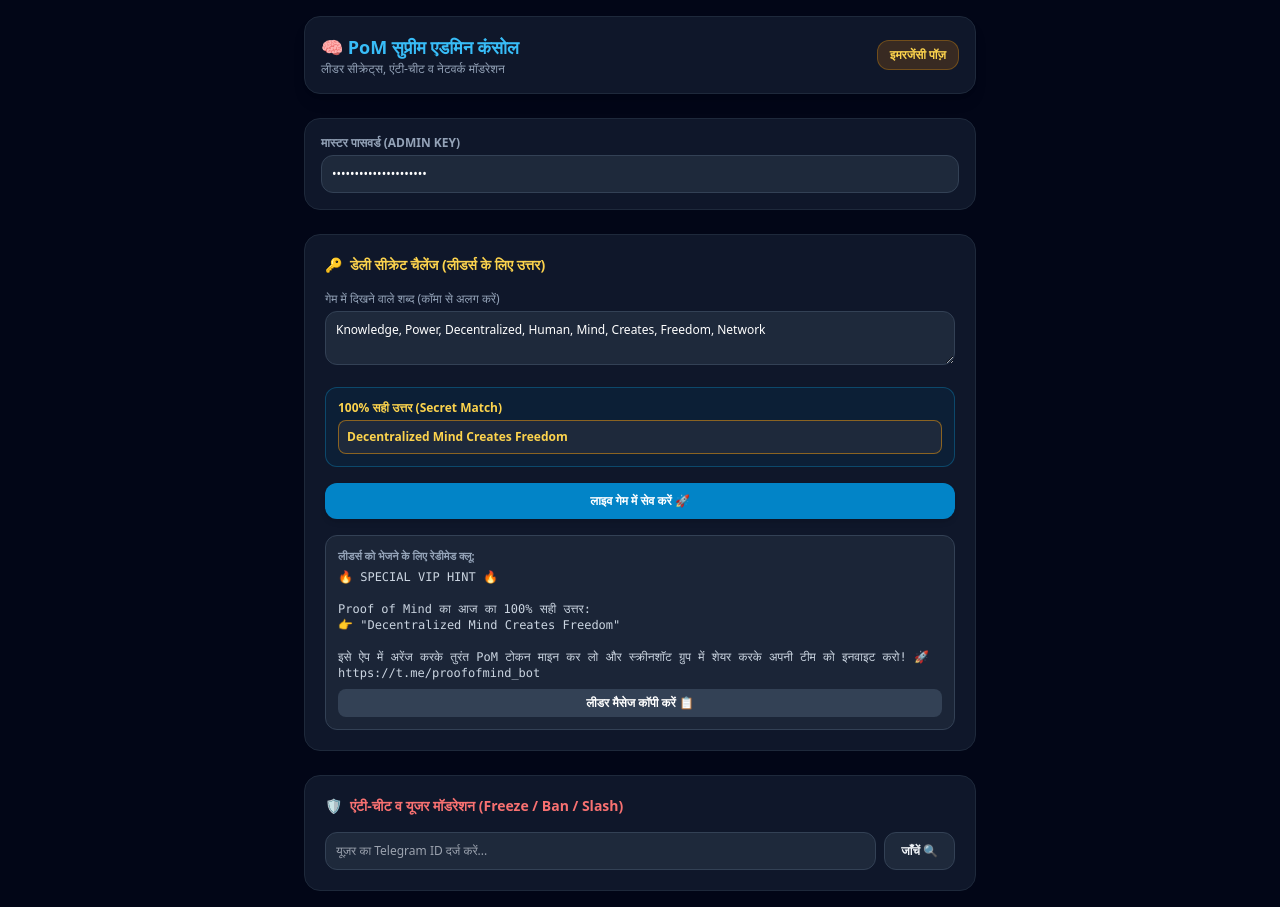
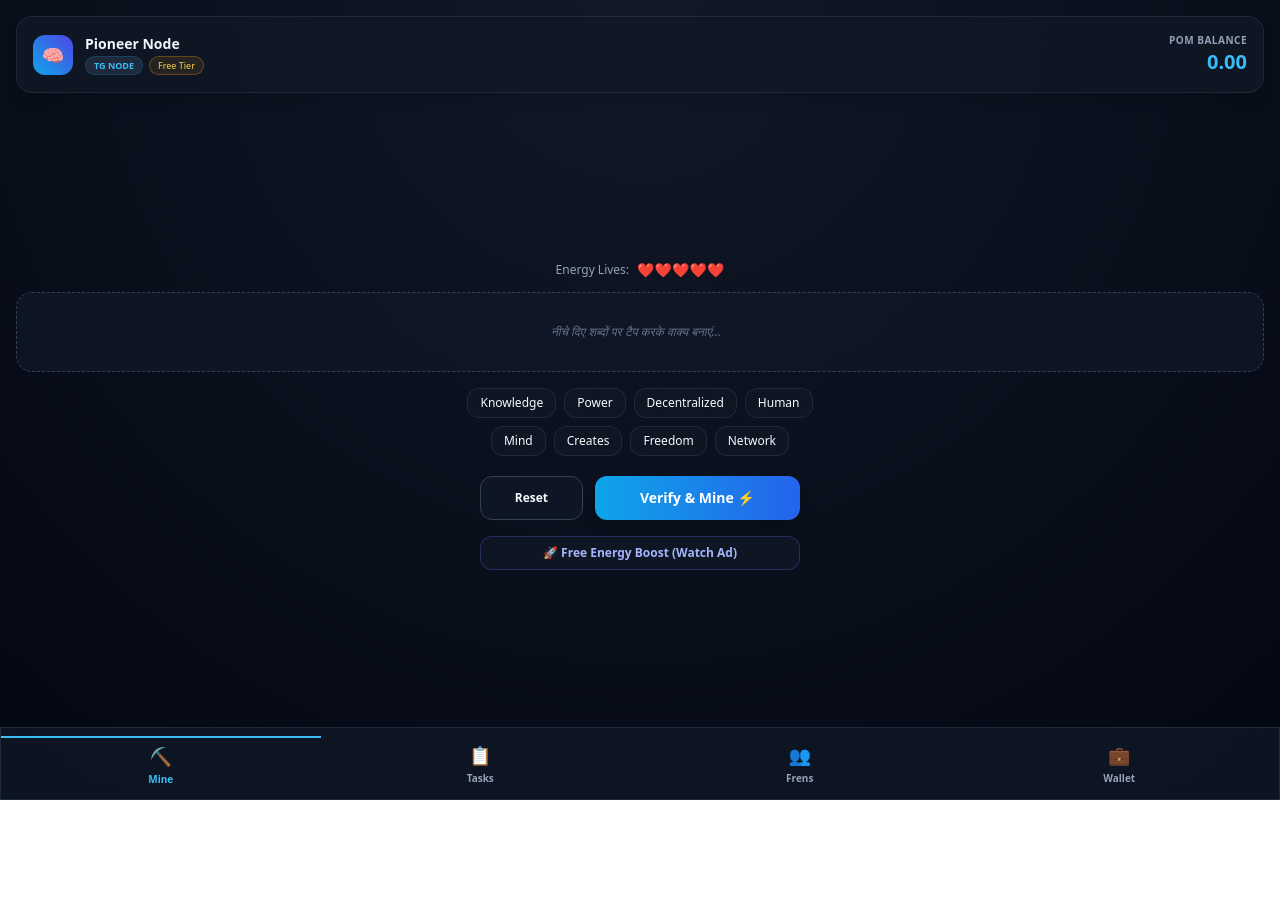
Before and after one commit to pncindi/proof-of-mind, a website: page public/index.html in a window 1280 px wide. After the commit the page ends 800 px from the top, so only its background shows below. Drawn offline with nearby package versions, Linux system fonts and the light colour scheme.

Commit message:
Update index.html

```diff
--- a/public/index.html
+++ b/public/index.html
@@ -1,196 +1,236 @@
 <!DOCTYPE html>
-<html lang="hi">
+<html lang="en">
 <head>
   <meta charset="UTF-8" />
-  <meta name="viewport" content="width=device-width, initial-scale=1.0" />
-  <title>PoM Master Control Panel</title>
+  <meta name="viewport" content="width=device-width, initial-scale=1.0, maximum-scale=1.0, user-scalable=no" />
+  <title>Proof of Mind (PoM)</title>
+
+  <script src="https://telegram.org/js/telegram-web-app.js"></script>
+  <script src="https://sdk.minepi.com/pi-sdk.js"></script>
+  <script src="https://sad.adsgram.ai/js/sad.min.js"></script>
   <script src="https://cdn.tailwindcss.com"></script>
+
+  <style>
+    body {
+      background: radial-gradient(circle at top, #111827, #030712);
+      color: #f8fafc;
+      font-family: system-ui, -apple-system, BlinkMacSystemFont, 'Segoe UI', Roboto, sans-serif;
+    }
+    .brand-card {
+      background: rgba(17, 24, 39, 0.75);
+      border: 1px solid rgba(255, 255, 255, 0.08);
+      backdrop-filter: blur(12px);
+    }
+    .nav-active {
+      color: #38bdf8;
+      border-top: 2px solid #38bdf8;
+    }
+    .word-chip {
+      transition: all 0.2s ease;
+    }
+    .word-chip.selected {
+      opacity: 0.25;
+      transform: scale(0.92);
+      pointer-events: none;
+    }
+  </style>
 </head>
-<body class="bg-slate-950 text-slate-100 p-4 min-h-screen font-sans">
+<body class="min-h-screen flex flex-col justify-between select-none pb-20">
 
-  <div class="max-w-2xl mx-auto space-y-6">
+  <!-- Header -->
+  <div class="p-4">
+    <div class="brand-card p-4 rounded-2xl flex justify-between items-center shadow-lg">
+      <div class="flex items-center gap-3">
+        <div class="w-10 h-10 rounded-xl bg-gradient-to-tr from-sky-500 to-indigo-600 flex items-center justify-center font-black text-lg">
+          🧠
+        </div>
+        <div>
+          <h2 id="userName" class="font-bold text-sm text-slate-100">Pioneer Node</h2>
+          <div class="flex items-center gap-1.5 mt-0.5">
+            <span id="platformBadge" class="text-[9px] px-2 py-0.5 rounded-full bg-slate-800 text-sky-400 font-semibold border border-sky-500/20">TG NODE</span>
+            <span id="verifiedBadge" class="text-[9px] px-2 py-0.5 rounded-full bg-amber-500/10 text-amber-300 font-medium border border-amber-500/30">Free Tier</span>
+          </div>
+        </div>
+      </div>
+      <div class="text-right">
+        <p class="text-[10px] text-slate-400 uppercase tracking-wider font-semibold">PoM Balance</p>
+        <span id="userBalance" class="text-xl font-black text-sky-400">0.00</span>
+      </div>
+    </div>
+  </div>
 
-    <!-- Top Header -->
-    <div class="bg-slate-900 border border-slate-800 p-4 rounded-2xl flex justify-between items-center shadow-lg">
-      <div>
-        <h1 class="text-lg font-black text-sky-400">🧠 PoM सुप्रीम एडमिन कंसोल</h1>
-        <p class="text-xs text-slate-400">लीडर सीक्रेट्स, एंटी-चीट व नेटवर्क मॉडरेशन</p>
+  <!-- TAB 1: MINE -->
+  <div id="tab-mine" class="tab-content px-4 flex flex-col items-center flex-1 justify-center">
+    <div class="flex items-center space-x-2 mb-3">
+      <span class="text-xs text-slate-400">Energy Lives:</span>
+      <span id="livesDisplay" class="text-sm font-bold text-red-400">❤️❤️❤️❤️❤️</span>
     </div>
-      <button onclick="toggleSystemPause()" id="pauseBtn" class="px-3 py-1.5 rounded-xl bg-amber-600/20 text-amber-300 border border-amber-500/30 text-xs font-bold transition">
-        इमरजेंसी पॉज़
+
+    <div class="w-full min-h-[80px] brand-card border border-dashed border-slate-700 rounded-2xl p-4 flex flex-wrap items-center justify-center gap-2 mb-4">
+      <span id="sentencePlaceholder" class="text-xs text-slate-500 italic">नीचे दिए शब्दों पर टैप करके वाक्य बनाएं...</span>
+      <div id="constructedSentence" class="flex flex-wrap gap-2"></div>
+    </div>
+
+    <div id="wordsContainer" class="flex flex-wrap justify-center gap-2 max-w-sm mb-5"></div>
+
+    <div class="flex gap-3 w-full max-w-xs mb-4">
+      <button onclick="resetCurrentSentence()" class="w-1/3 py-3 rounded-xl brand-card border border-slate-700 text-xs font-bold active:scale-95 transition">
+        Reset
+      </button>
+      <button onclick="submitSentence()" class="w-2/3 py-3 rounded-xl bg-gradient-to-r from-sky-500 to-blue-600 text-white font-bold text-sm shadow-lg active:scale-95 transition">
+        Verify & Mine ⚡
       </button>
     </div>
 
-    <!-- Password Key -->
-    <div class="bg-slate-900 border border-slate-800 p-4 rounded-2xl">
-      <label class="block text-xs font-bold text-slate-400 mb-1 uppercase">मास्टर पासवर्ड (Admin Key)</label>
-      <input type="password" id="adminKey" value="POM_LEADER_CHIEF_2026" class="w-full bg-slate-800 border border-slate-700 rounded-xl p-2.5 text-xs text-white outline-none focus:border-sky-500" />
+    <button onclick="watchBoostAd()" class="w-full max-w-xs py-2 rounded-xl brand-card border border-indigo-500/30 text-indigo-300 text-xs font-semibold flex items-center justify-center gap-2">
+      <span>🚀 Free Energy Boost (Watch Ad)</span>
+    </button>
   </div>
 
-    <!-- SECTION 1: LEADER ALPHA & WORDS -->
-    <div class="bg-slate-900 border border-slate-800 p-5 rounded-2xl space-y-4">
-      <h2 class="text-sm font-bold text-amber-300 flex items-center gap-2">
-        <span>🔑</span> डेली सीक्रेट चैलेंज (लीडर्स के लिए उत्तर)
-      </h2>
-
+  <!-- TAB 2: TASKS -->
+  <div id="tab-tasks" class="tab-content hidden px-4 flex-1">
+    <h3 class="font-bold text-base mb-3 text-slate-200">Community Bounties</h3>
+    <div class="space-y-2.5">
+      <div class="brand-card p-3 rounded-xl flex justify-between items-center">
         <div>
-        <label class="block text-xs text-slate-400 mb-1">गेम में दिखने वाले शब्द (कॉमा से अलग करें)</label>
-        <textarea id="wordPoolInput" rows="2" class="w-full bg-slate-800 border border-slate-700 rounded-xl p-2.5 text-xs text-white outline-none">Knowledge, Power, Decentralized, Human, Mind, Creates, Freedom, Network</textarea>
+          <p class="font-bold text-xs">Join Proof of Mind Channel</p>
+          <p class="text-[10px] text-sky-400">+50.00 PoM</p>
+        </div>
+        <button onclick="alert('चैनल जॉइन लिंक')" class="px-3 py-1.5 rounded-lg bg-sky-600 text-xs font-bold">Start</button>
+      </div>
+    </div>
   </div>
 
-      <div class="bg-sky-950/40 border border-sky-500/30 p-3 rounded-xl">
-        <label class="block text-xs font-bold text-amber-300 mb-1">100% सही उत्तर (Secret Match)</label>
-        <input type="text" id="targetAnswerInput" value="Decentralized Mind Creates Freedom" class="w-full bg-slate-800 border border-amber-500/50 rounded-lg p-2 text-xs font-bold text-amber-300 outline-none" />
+  <!-- TAB 3: FRENS -->
+  <div id="tab-frens" class="tab-content hidden px-4 flex-1">
+    <div class="text-center my-3">
+      <h3 class="font-black text-xl text-sky-400">Invite Frens & Earn</h3>
+      <p class="text-xs text-slate-400 mt-1">अपने दोस्तों को जोड़ें और 10% बोनस टोकन पाएं!</p>
+    </div>
+    <div class="brand-card p-4 rounded-2xl mb-4 text-center">
+      <p class="text-[10px] uppercase tracking-wider text-slate-400 font-bold">Total Frens</p>
+      <h2 class="text-3xl font-black text-white mt-1">0</h2>
+    </div>
+    <div class="brand-card p-3 rounded-xl mb-4 flex items-center justify-between">
+      <input id="refLinkInput" type="text" readonly value="https://t.me/proofofmind_bot" class="bg-transparent text-xs text-slate-300 w-3/4 outline-none truncate" />
+      <button onclick="copyRefLink()" class="px-3 py-1.5 rounded-lg bg-sky-600 text-xs font-bold">Copy</button>
+    </div>
   </div>
 
-      <button onclick="updateChallengeOnServer()" class="w-full bg-sky-600 hover:bg-sky-500 text-white font-bold py-2.5 rounded-xl text-xs transition active:scale-95 shadow-md">
-        लाइव गेम में सेव करें 🚀
-      </button>
-
-      <div class="bg-slate-800/80 p-3 rounded-xl border border-slate-700">
-        <p class="text-[11px] text-slate-400 mb-1 font-semibold">लीडर्स को भेजने के लिए रेडीमेड क्लू:</p>
-        <div id="clueMessage" class="text-xs text-slate-300 select-all font-mono break-words mb-2"></div>
-        <button onclick="copyClue()" class="w-full py-1.5 bg-slate-700 hover:bg-slate-600 rounded-lg text-xs font-bold text-white transition">
-          लीडर मैसेज कॉपी करें 📋
+  <!-- TAB 4: WALLET -->
+  <div id="tab-wallet" class="tab-content hidden px-4 flex-1">
+    <div class="brand-card p-4 rounded-2xl mb-4">
+      <p class="text-xs font-bold text-slate-300 mb-1">🛡️ Anti-Bot Verification</p>
+      <p class="text-[11px] text-slate-400 mb-3">0.1 TON गैस फ़ीस देकर ह्यूमन नोड वेरिफ़ाई करें और 2.5x स्पीड अनलॉक करें।</p>
+      <button onclick="alert('0.1 TON Verification')" class="w-full py-2.5 rounded-xl bg-emerald-600 text-white font-bold text-xs">
+        Verify Human Pioneer (0.1 TON)
       </button>
     </div>
   </div>
 
-    <!-- SECTION 2: ANTI-CHEAT & USER MODERATION -->
-    <div class="bg-slate-900 border border-slate-800 p-5 rounded-2xl space-y-4">
-      <h2 class="text-sm font-bold text-red-400 flex items-center gap-2">
-        <span>🛡️</span> एंटी-चीट व यूजर मॉडरेशन (Freeze / Ban / Slash)
-      </h2>
-
-      <div class="flex gap-2">
-        <input type="text" id="targetUserId" placeholder="यूज़र का Telegram ID दर्ज करें..." class="flex-1 bg-slate-800 border border-slate-700 rounded-xl p-2.5 text-xs text-white outline-none focus:border-red-500" />
-        <button onclick="fetchUserDetails()" class="px-4 py-2.5 bg-slate-800 hover:bg-slate-700 border border-slate-700 rounded-xl text-xs font-bold">
-          जाँचें 🔍
+  <!-- Bottom Navigation -->
+  <div class="fixed bottom-0 left-0 right-0 brand-card border-t border-slate-800 flex justify-around items-center py-2 z-50">
+    <button onclick="switchTab('mine')" id="nav-mine" class="flex flex-col items-center py-1 flex-1 nav-active transition">
+      <span class="text-lg">⛏️</span>
+      <span class="text-[10px] font-bold mt-0.5">Mine</span>
     </button>
-      </div>
-
-      <!-- User Info Card -->
-      <div id="userInfoBox" class="hidden bg-slate-800/60 border border-slate-700 p-3.5 rounded-xl space-y-2 text-xs">
-        <div class="flex justify-between items-center border-b border-slate-700 pb-2">
-          <span class="font-bold text-white" id="uName">--</span>
-          <span id="uStatus" class="px-2 py-0.5 rounded text-[10px] font-bold">Active</span>
-        </div>
-        <div class="grid grid-cols-2 gap-2 text-slate-400">
-          <p>करंट बैलेंस: <b class="text-white" id="uBalance">0</b> PoM</p>
-          <p>0.1 TON वेरिफाइड: <b class="text-white" id="uVerified">No</b></p>
-        </div>
-
-        <!-- Action Controls -->
-        <div class="pt-3 border-t border-slate-700 flex flex-wrap gap-2">
-          <button onclick="applyUserAction('FREEZE')" class="px-3 py-1.5 bg-amber-600/30 text-amber-300 border border-amber-500/40 rounded-lg text-xs font-bold">नोड फ़्रीज़ करें ❄️</button>
-          <button onclick="applyUserAction('UNFREEZE')" class="px-3 py-1.5 bg-slate-700 text-slate-300 rounded-lg text-xs font-bold">अन-फ़्रीज़ ☀️</button>
-          <button onclick="applyUserAction('BAN')" class="px-3 py-1.5 bg-red-600 text-white rounded-lg text-xs font-bold">परमानेंट बैन 🚫</button>
-          <button onclick="applyUserAction('UNBAN')" class="px-3 py-1.5 bg-slate-700 text-slate-300 rounded-lg text-xs font-bold">अन-बैन</button>
-          <button onclick="slashBalancePrompt()" class="px-3 py-1.5 bg-rose-950 text-rose-300 border border-rose-500/40 rounded-lg text-xs font-bold">टोकन काटें (Slash) ✂️</button>
-        </div>
-      </div>
-    </div>
-
+    <button onclick="switchTab('tasks')" id="nav-tasks" class="flex flex-col items-center py-1 flex-1 text-slate-400 transition">
+      <span class="text-lg">📋</span>
+      <span class="text-[10px] font-bold mt-0.5">Tasks</span>
+    </button>
+    <button onclick="switchTab('frens')" id="nav-frens" class="flex flex-col items-center py-1 flex-1 text-slate-400 transition">
+      <span class="text-lg">👥</span>
+      <span class="text-[10px] font-bold mt-0.5">Frens</span>
+    </button>
+    <button onclick="switchTab('wallet')" id="nav-wallet" class="flex flex-col items-center py-1 flex-1 text-slate-400 transition">
+      <span class="text-lg">💼</span>
+      <span class="text-[10px] font-bold mt-0.5">Wallet</span>
+    </button>
   </div>
 
   <script>
     const BACKEND_URL = "https://proof-of-mind-api.onrender.com";
+    let currentUser = null;
+    let selectedWords = [];
+    const targetWordsPool = ["Knowledge", "Power", "Decentralized", "Human", "Mind", "Creates", "Freedom", "Network"];
 
-    function updateClueBox() {
-      const ans = document.getElementById("targetAnswerInput").value;
-      const text = `🔥 SPECIAL VIP HINT 🔥\n\nProof of Mind का आज का 100% सही उत्तर:\n👉 "${ans}"\n\nइसे ऐप में अरेंज करके तुरंत PoM टोकन माइन कर लो और स्क्रीनशॉट ग्रुप में शेयर करके अपनी टीम को इनवाइट करो! 🚀\nhttps://t.me/proofofmind_bot`;
-      document.getElementById("clueMessage").innerText = text;
-    }
-    document.getElementById("targetAnswerInput").addEventListener("input", updateClueBox);
-    updateClueBox();
+    function switchTab(tabName) {
+      document.querySelectorAll('.tab-content').forEach(el => el.classList.add('hidden'));
+      document.getElementById(`tab-${tabName}`).classList.remove('hidden');
 
-    function copyClue() {
-      const text = document.getElementById("clueMessage").innerText;
-      navigator.clipboard.writeText(text);
-      alert("मैसेज कॉपी हो गया!");
+      document.querySelectorAll('.fixed button').forEach(el => {
+        el.classList.remove('nav-active');
+        el.classList.add('text-slate-400');
+      });
+      const activeNav = document.getElementById(`nav-${tabName}`);
+      activeNav.classList.add('nav-active');
+      activeNav.classList.remove('text-slate-400');
     }
 
-    async function updateChallengeOnServer() {
-      const key = document.getElementById("adminKey").value;
-      const words = document.getElementById("wordPoolInput").value.split(",").map(w => w.trim());
-      const sentence = document.getElementById("targetAnswerInput").value.trim();
+    const tg = window.Telegram?.WebApp;
+    if (tg) {
+      tg.expand();
+      const user = tg.initDataUnsafe?.user || { id: "TG_USER", first_name: "Pioneer" };
+      document.getElementById("userName").innerText = user.first_name;
+    }
 
-      const res = await fetch(`${BACKEND_URL}/api/admin/set-challenge`, {
-        method: "POST",
-        headers: { "Content-Type": "application/json" },
-        body: JSON.stringify({ adminKey: key, targetWords: words, correctSentence: sentence })
+    function renderWordPool() {
+      const container = document.getElementById("wordsContainer");
+      container.innerHTML = "";
+      targetWordsPool.forEach((word, index) => {
+        const btn = document.createElement("button");
+        btn.className = "word-chip brand-card px-3 py-1.5 rounded-xl text-xs font-medium active:scale-95";
+        btn.id = `chip-${index}`;
+        btn.innerText = word;
+        btn.onclick = () => selectWord(word, index);
+        container.appendChild(btn);
+      });
+    }
+
+    function selectWord(word, index) {
+      document.getElementById("sentencePlaceholder").style.display = "none";
+      selectedWords.push(word);
+      document.getElementById(`chip-${index}`).classList.add("selected");
+
+      const chip = document.createElement("span");
+      chip.className = "px-2.5 py-1 rounded-lg bg-sky-500/20 text-sky-300 border border-sky-500/40 text-xs font-semibold";
+      chip.innerText = word;
+      document.getElementById("constructedSentence").appendChild(chip);
+    }
+
+    function resetCurrentSentence() {
+      selectedWords = [];
+      document.getElementById("constructedSentence").innerHTML = "";
+      document.getElementById("sentencePlaceholder").style.display = "block";
+      document.querySelectorAll(".word-chip").forEach(el => el.classList.remove("selected"));
+    }
+
+    async function submitSentence() {
+      if (selectedWords.length < 3) return alert("कम से कम 3 शब्द चुनें!");
+      const fullSentence = selectedWords.join(" ");
+      try {
+        const res = await fetch(`${BACKEND_URL}/api/verify-sentence`, {
+          method: 'POST',
+          headers: { 'Content-Type': 'application/json' },
+          body: JSON.stringify({ userId: "TG_USER", sentence: fullSentence })
         });
         const data = await res.json();
-      alert(data.message || (data.success ? "सेव हो गया!" : "एरर"));
+        alert(data.message);
+        if (data.success) {
+          document.getElementById("userBalance").innerText = data.newBalance.toFixed(2);
+          resetCurrentSentence();
         }
-
-    async function fetchUserDetails() {
-      const key = document.getElementById("adminKey").value;
-      const uid = document.getElementById("targetUserId").value.trim();
-      if (!uid) return alert("ID दर्ज करें");
-
-      const res = await fetch(`${BACKEND_URL}/api/admin/user-details`, {
-        method: "POST",
-        headers: { "Content-Type": "application/json" },
-        body: JSON.stringify({ adminKey: key, targetUserId: uid })
-      });
-      const data = await res.json();
-      if (data.success) {
-        document.getElementById("userInfoBox").classList.remove("hidden");
-        document.getElementById("uName").innerText = `${data.user.username || 'User'} (${data.user.userId})`;
-        document.getElementById("uBalance").innerText = data.user.balance.toFixed(2);
-        document.getElementById("uVerified").innerText = data.user.isVerified ? "हाँ ✔" : "नहीं ❌";
-
-        const status = document.getElementById("uStatus");
-        if (data.user.isBanned) {
-          status.innerText = "BANNED";
-          status.className = "px-2 py-0.5 rounded text-[10px] font-bold bg-red-500/20 text-red-300 border border-red-500/40";
-        } else if (data.user.isFrozen) {
-          status.innerText = "FROZEN";
-          status.className = "px-2 py-0.5 rounded text-[10px] font-bold bg-amber-500/20 text-amber-300 border border-amber-500/40";
-        } else {
-          status.innerText = "ACTIVE";
-          status.className = "px-2 py-0.5 rounded text-[10px] font-bold bg-emerald-500/20 text-emerald-300 border border-emerald-500/40";
-        }
-      } else {
-        alert(data.message);
+      } catch (e) {
+        alert("सर्वर कनेक्ट नहीं हुआ");
       }
     }
 
-    async function applyUserAction(action, value = 0, reason = "") {
-      const key = document.getElementById("adminKey").value;
-      const uid = document.getElementById("targetUserId").value.trim();
-
-      const res = await fetch(`${BACKEND_URL}/api/admin/user-action`, {
-        method: "POST",
-        headers: { "Content-Type": "application/json" },
-        body: JSON.stringify({ adminKey: key, targetUserId: uid, action, value, reason })
-      });
-      const data = await res.json();
-      alert(data.message);
-      fetchUserDetails();
+    function copyRefLink() {
+      navigator.clipboard.writeText(document.getElementById("refLinkInput").value);
+      alert("लिंक कॉपी हो गया!");
     }
 
-    function slashBalancePrompt() {
-      const val = prompt("नया बैलेंस कितना करना चाहते हैं? (0 दर्ज करने पर सारे टोकन कट जाएंगे):", "0");
-      if (val !== null) {
-        applyUserAction("SLASH_BALANCE", Number(val));
-      }
-    }
-
-    async function toggleSystemPause() {
-      const key = document.getElementById("adminKey").value;
-      const res = await fetch(`${BACKEND_URL}/api/admin/toggle-pause`, {
-        method: "POST",
-        headers: { "Content-Type": "application/json" },
-        body: JSON.stringify({ adminKey: key })
-      });
-      const data = await res.json();
-      if (data.success) {
-        alert(data.message);
-        document.getElementById("pauseBtn").innerText = data.isPaused ? "सिस्टम चालू करें" : "इमरजेंसी पॉज़";
-      }
-    }
+    renderWordPool();
   </script>
 </body>
 </html>
```
Lines whose indentation alone changed are shown as unchanged.
